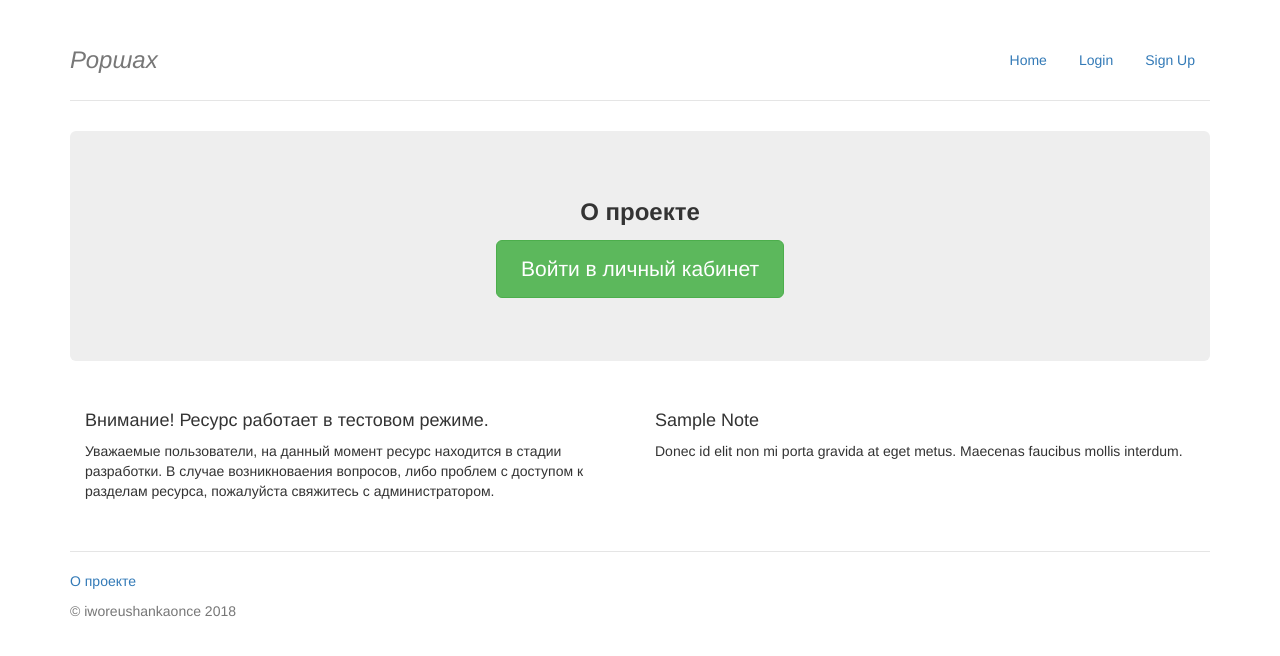
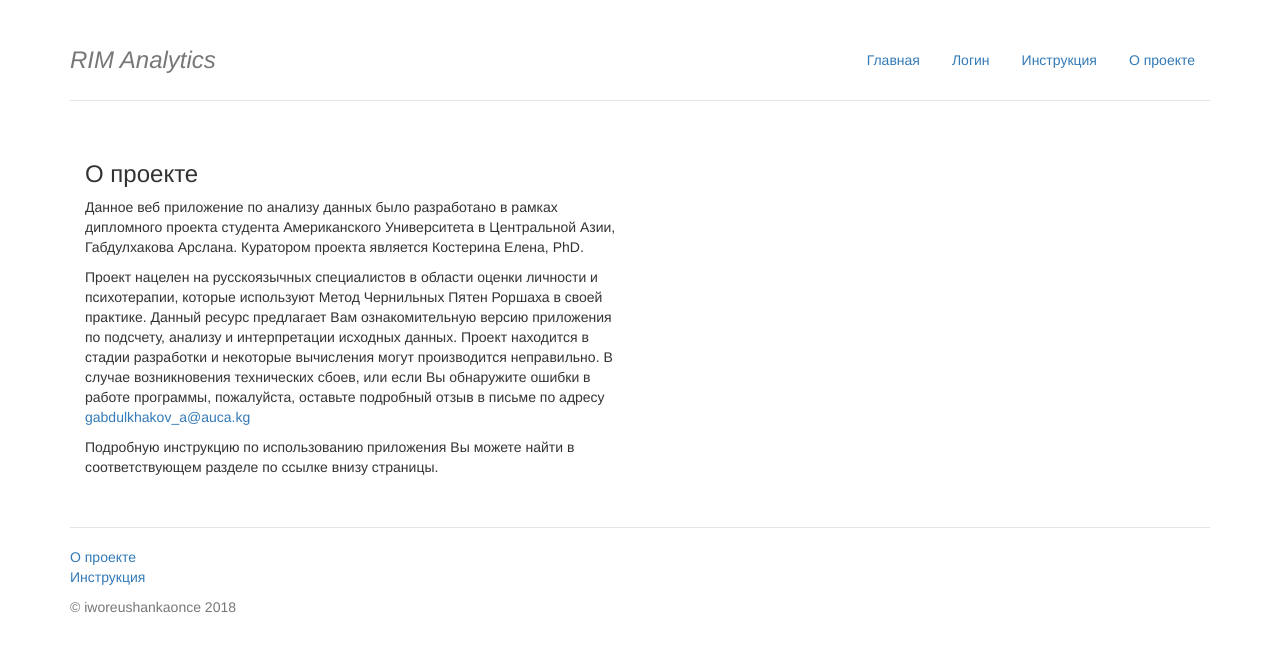
Before and after one commit to ZivMahluf/rimanalytics, a Python web app: template templates/about.html in a window 1280 px wide. Shown: the top 656 px of the page. Run offline with Jinja, Linux system fonts and the light colour scheme; the template is opened without the code that fills it, so the values that code supplies are empty.

Commit message:
Commit with fixing several issues

```diff
--- a/templates/about.html
+++ b/templates/about.html
@@ -1,25 +1,22 @@
 {% include "header.html" %}
 
-    <div class="jumbotron">
-        <h3><b>О проекте</b></h2>
-        <p class="lead"></p>
-        <p><a class="btn btn-lg btn-success" href="showLogIn" role="button">Войти в личный кабинет</a>
-        </p>
+
+<div class="row marketing">
+    <div class="col-lg-6">
+
+        <h3>О проекте</h3>
+        <p>Данное веб приложение по анализу данных было разработано в рамках дипломного проекта студента Американского
+            Университета в Центральной Азии, Габдулхакова Арслана. Куратором проекта является Костерина Елена, PhD.</p>
+        <p>Проект нацелен на русскоязычных специалистов в области оценки личности и психотерапии, которые используют
+            Метод Чернильных Пятен Роршаха в своей практике. Данный ресурс предлагает Вам ознакомительную версию
+            приложения по подсчету, анализу и интерпретации исходных данных. Проект находится в стадии разработки и
+            некоторые вычисления могут производится неправильно. В случае возникновения технических сбоев, или если Вы
+            обнаружите ошибки в работе программы, пожалуйста, оставьте подробный отзыв в письме по адресу
+            <a href="mailto:gabdulkhakov_a@auca.kg">gabdulkhakov_a@auca.kg</a></p>
+        <p>Подробную инструкцию по использованию приложения Вы можете найти в соответствующем разделе по ссылке внизу
+            страницы.</p>
     </div>
 
-    <div class="row marketing">
-        <div class="col-lg-6">
 
-            <h4>Внимание! Ресурс работает в тестовом режиме.</h4>
-            <p>Уважаемые пользователи, на данный момент ресурс находится в стадии
-                разработки. В случае возникноваения вопросов, либо проблем с доступом к
-                разделам ресурса, пожалуйста свяжитесь с администратором.</p>
-        </div>
-
-        <div class="col-lg-6">
-            <h4>Sample Note</h4>
-            <p>Donec id elit non mi porta gravida at eget metus. Maecenas faucibus mollis interdum.</p>
-
-        </div>
-    </div>
+</div>
 {% include "footer.html" %}
--- a/templates/footer.html
+++ b/templates/footer.html
@@ -1,7 +1,10 @@
-    <footer class="footer">
-        <p><a href ="about">О проекте</a></p>
-        <p>&copy; iworeushankaonce 2018</p>
-    </footer>
+<footer class="footer">
+    <p><a href="about">О проекте</a>
+        <br>
+        <a href="guide">Инструкция</a></p>
+
+    <p>&copy; iworeushankaonce 2018</p>
+</footer>
 
 </div>
 </body>
--- a/templates/header.html
+++ b/templates/header.html
@@ -18,10 +18,11 @@
     <div class="header">
         <nav>
             <ul class="nav nav-pills pull-right">
-                <li role="presentation"><a href="/">Home</a></li>
-                <li role="presentation"><a href="/showLogIn">Login</a></li>
-                <li role="presentation"><a href="/showSignUp">Sign Up</a></li>
+                <li role="presentation"><a href="/">Главная</a></li>
+                <li role="presentation"><a href="/showLogIn">Логин</a></li>
+                <li role="presentation"><a href="/guide">Инструкция</a></li>
+                <li role="presentation"><a href="/about">О проекте</a></li>
             </ul>
         </nav>
-        <h3 class="text-muted"><i>Роршах</i></h3>
+        <h3 class="text-muted"><i>RIM Analytics</i></h3>
     </div>
--- a/templates/index.html
+++ b/templates/index.html
@@ -18,8 +18,10 @@
     </div>
 
     <div class="col-lg-6">
-            <h4>Sample Note</h4>
-            <p>Donec id elit non mi porta gravida at eget metus. Maecenas faucibus mollis interdum.</p>
+        <h4>Связь</h4>
+        <p>При возникновении любых вопросов, технических проблем с приложением, или пожеланий пожалуйста свяжитесь с
+            нами по адресу <a
+                    href="mailto:gabdulkhakov_a@auca.kg">gabdulkhakov_a@auca.kg</a></p>
 
     </div>
 </div>
--- a/templates/userHome.html
+++ b/templates/userHome.html
@@ -2,12 +2,12 @@
 <html lang="en">
 
 <head>
-    <title>Python Flask Bucket List App</title>
+    <title>User Home|RIM Analytics</title>
     <link href="../static/css/bootstrap.min.css" rel="stylesheet">
     <link href="../static/css/jumbotron-narrow.css" rel="stylesheet">
     <link href="../static/css/signup.css" rel="stylesheet">
 
-    <script src="../static/jquery-3.3.1.min.js"></script>
+    <script src="../static/js/jquery-3.3.1.min.js"></script>
 
     <script data-jsfiddle="common" src="../static/js/handsontable.full.js"></script>
     <link data-jsfiddle="common" rel="stylesheet" media="screen" href="../static/css/handsontable.full.css">
```
Also changed, not shown: app.py (+14 -3 lines), templates/guide.html (added, +16 -0 lines), static/img/img.png (added), static/img/img2.png (added). Lines whose indentation alone changed are shown as unchanged.
